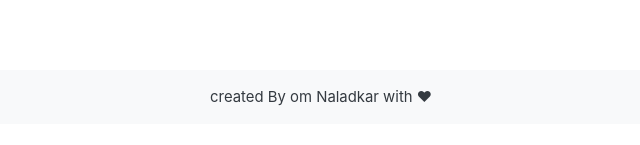
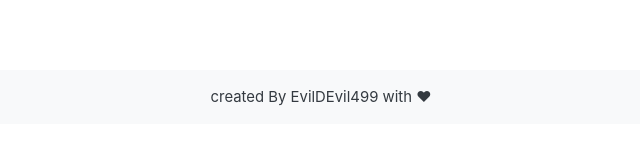
Before and after one commit to Evildevil499/Git_Wrap, a plain HTML site: page index.html in a window 1280 px wide. Shown: the part 267-412 px from the top of the page, 319-959 px from the left. Drawn offline with nearby package versions, Linux system fonts and the light colour scheme.

Commit message:
Update index.html

```diff
--- a/index.html
+++ b/index.html
@@ -31,7 +31,7 @@
   </div>
 
   <footer class="mt-5 p-3 text-center bg-light">
-    created By om Naladkar with &hearts;
+    created By EvilDEvil499 with &hearts;
   </footer>
 
   <script src="https://code.jquery.com/jquery-3.2.1.slim.min.js" integrity="sha384-KJ3o2DKtIkvYIK3UENzmM7KCkRr/rE9/Qpg6aAZGJwFDMVNA/GpGFF93hXpG5KkN" crossorigin="anonymous"></script>
```
